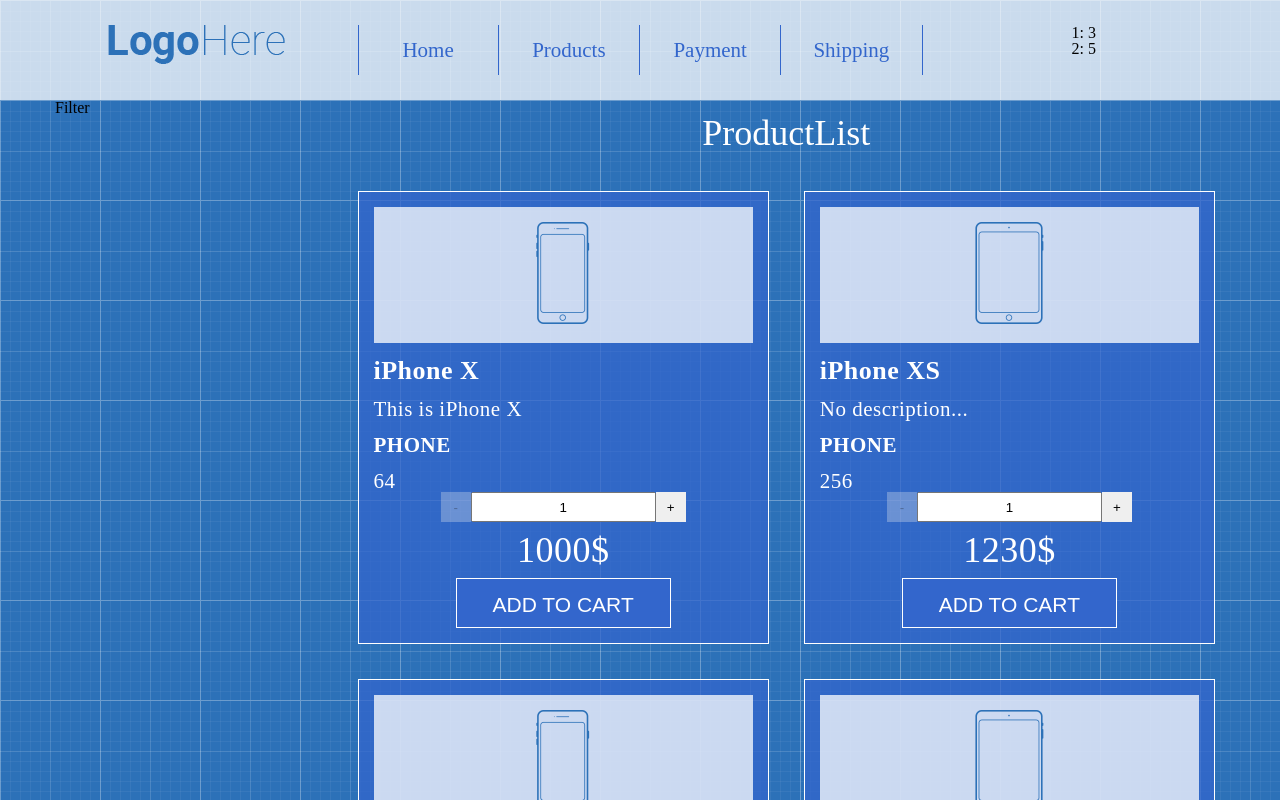
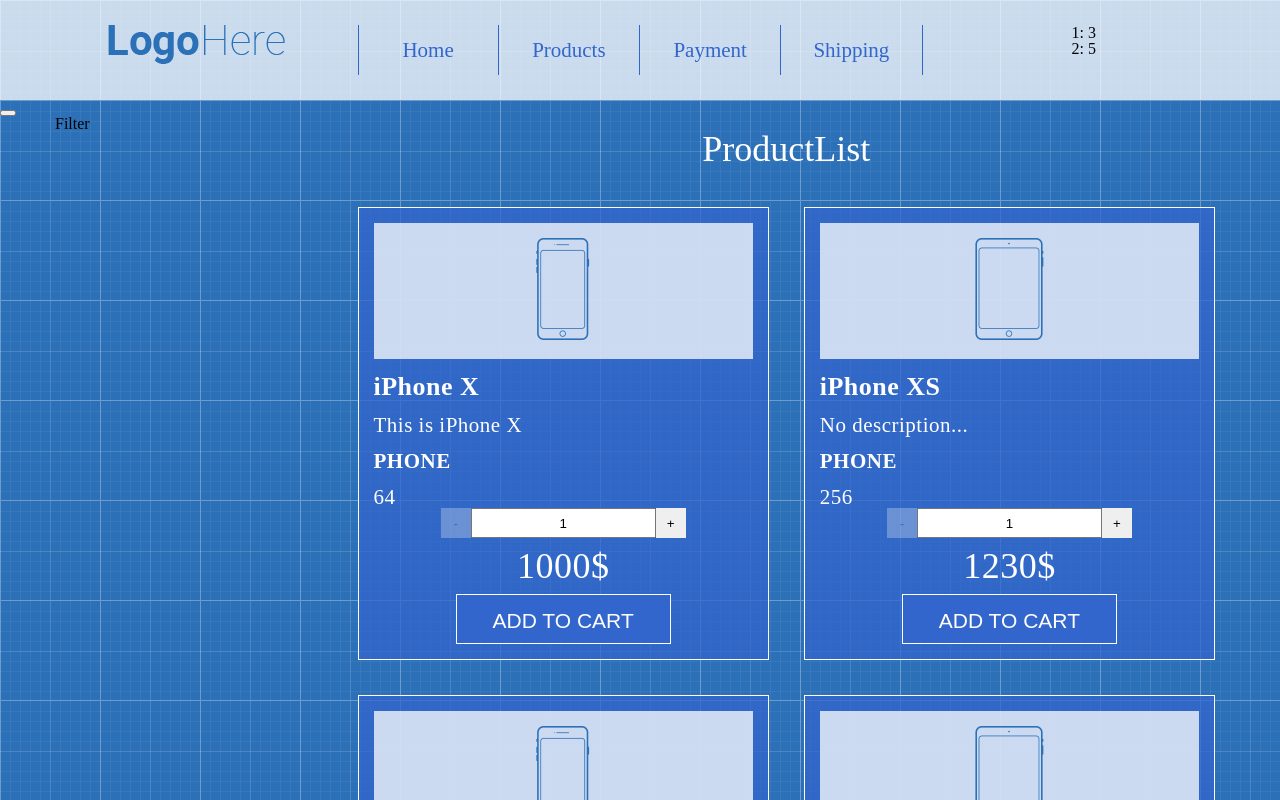
Before and after one commit to DenysNefodov/shop-project-react, a React (Create React App) app in the folder testrexit/: page / in a window 1280 px wide. Shown: the top 800 px of the page. Built offline with nearby package versions, Linux system fonts and the light colour scheme.

Commit message:
test id, count on button

```diff
--- a/testrexit/src/App/App.js
+++ b/testrexit/src/App/App.js
@@ -16,11 +16,10 @@
         }
     }
 
-    addProductToCart = (count, price) => {
+    addProductToCart = (id, count) => {
         this.setState((prevState) => ({
-            cartData: {
-                count: prevState.cartData.count + count,
-                price: prevState.cartData.price + (price*count),
+            productsInCart: {
+                [id]:prevState.productsInCart[id] + count
             }
         }))
     }
@@ -31,6 +30,7 @@
                 <Header
                     productsInCart={this.state.productsInCart}
                 />
+                <button onClick={() => this.addProductToCart(2,5)}></button>
                 <Main
                     addProductToCart={this.addProductToCart}
                 />
--- a/testrexit/src/App/Header/Cart/Cart.js
+++ b/testrexit/src/App/Header/Cart/Cart.js
@@ -4,6 +4,7 @@
 
 const Cart = ({
     productsInCart
+
 
 }) => {
     return (
```
